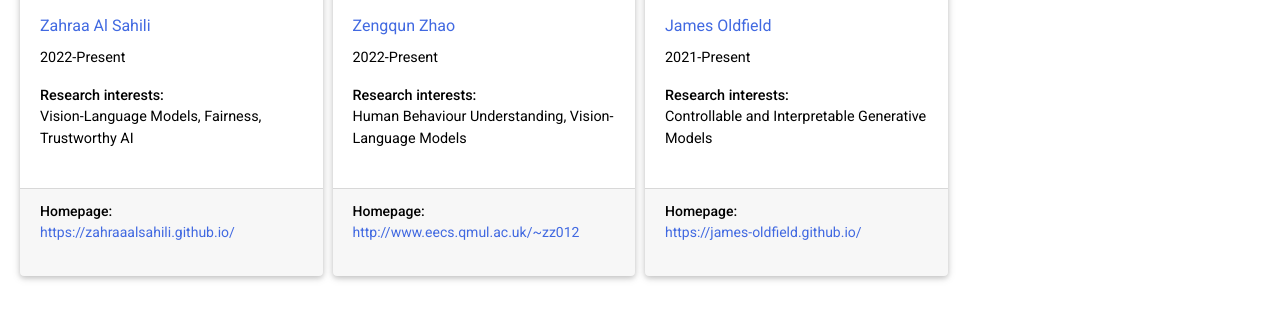
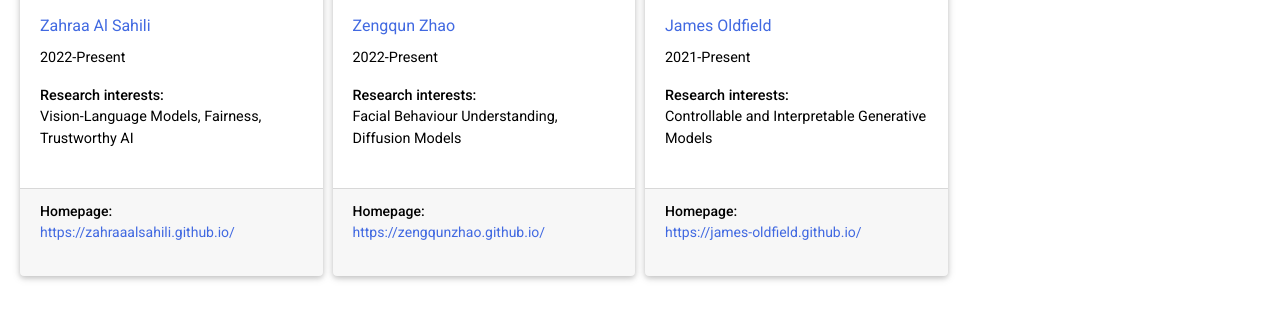
Before and after one commit to Computer-Vision-and-Human-Sensing-Lab/cvhs-website, a Jekyll site: the page built from _pages/team.md, in a window 1280 px wide and 900 px high, scrolled down 924 px. Shown: the part 152-481 px from the top of the window. Built offline with Jekyll 4.4.1, drawn with Linux system fonts in a browser that asks for light colours; comment, search, counter and statistics services are not loaded; a style sheet for code colours, icons or effects is not loaded.

Commit message:
Update team.yml

```diff
--- a/_data/team.yml
+++ b/_data/team.yml
@@ -71,10 +71,10 @@ phd_students:
     head_pic: ../assets/img/zahraa.png
   - name: Zengqun Zhao
     years: [2022-Present]
-    research: Human Behaviour Understanding, Vision-Language Models
+    research: Facial Behaviour Understanding, Diffusion Models
     prev_affiliation:
-    homepage: http://www.eecs.qmul.ac.uk/~zz012
-    head_pic: http://www.eecs.qmul.ac.uk/~zz012/img/profile.jpg
+    homepage: https://zengqunzhao.github.io/
+    head_pic: https://zengqunzhao.github.io/img/profile.png
   - name: James Oldfield
     years: [2021-Present]
     research: Controllable and Interpretable Generative Models
```
